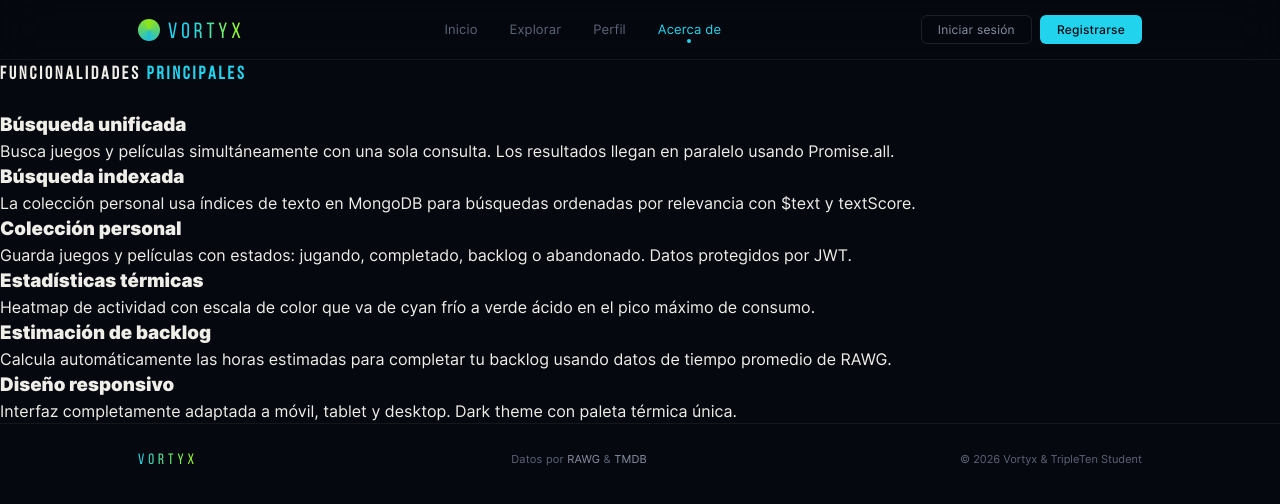
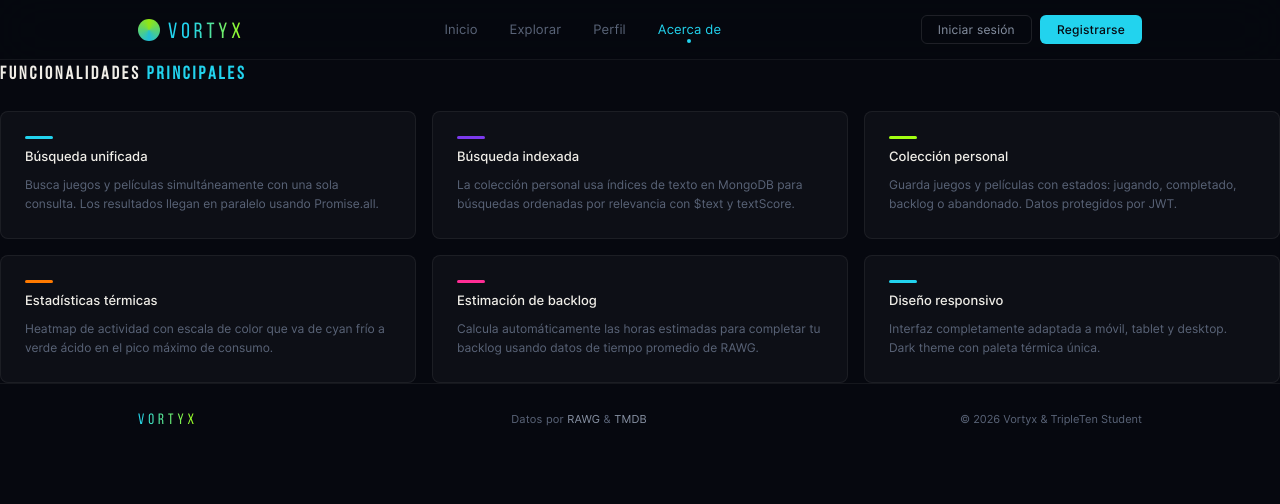
Before and after one commit to NorimNori/vortyx-frontend, a React (Vite) app: page /about in a window 1280 px wide. Shown: the top 504 px of the page. Built offline with nearby package versions, Linux system fonts and the light colour scheme; no server answers.

Commit message:
feat(ui): add css styles for FeaturesSection component

```diff
--- /dev/null
+++ b/src/components/About/FeaturesSection.css
@@ -0,0 +1,52 @@
+.about__feat-grid {
+  display: grid;
+  grid-template-columns: repeat(3, 1fr);
+  gap: var(--spacing-md);
+  list-style: none;
+}
+
+.about__feat-card {
+  background: var(--color-surface);
+  border: 1px solid var(--color-border);
+  border-radius: var(--radius-md);
+  padding: var(--spacing-lg);
+  display: flex;
+  flex-direction: column;
+  gap: var(--spacing-sm);
+  transition: border-color var(--transition-base);
+}
+
+.about__feat-card:hover {
+  border-color: var(--color-border-hover);
+}
+
+.about__feat-accent {
+  width: 28px;
+  height: 3px;
+  border-radius: 2px;
+}
+
+.about__feat-name {
+  font-size: 13px;
+  font-weight: 500;
+  color: var(--color-text);
+}
+
+.about__feat-desc {
+  font-size: 12px;
+  color: var(--color-text-subtle);
+  line-height: 1.65;
+  font-weight: 300;
+}
+
+@media (max-width: 768px) {
+  .about__feat-grid {
+    grid-template-columns: 1fr 1fr;
+  }
+}
+
+@media (max-width: 480px) {
+  .about__feat-grid {
+    grid-template-columns: 1fr;
+  }
+}
--- a/src/components/About/FeaturesSection.jsx
+++ b/src/components/About/FeaturesSection.jsx
@@ -1,5 +1,6 @@
 import { FEATURES } from "../../utils/aboutData";
 import SectionTitle from "../About/SectionTitle";
+import "./FeaturesSection.css";
 
 function FeaturesSection() {
   return (
```
